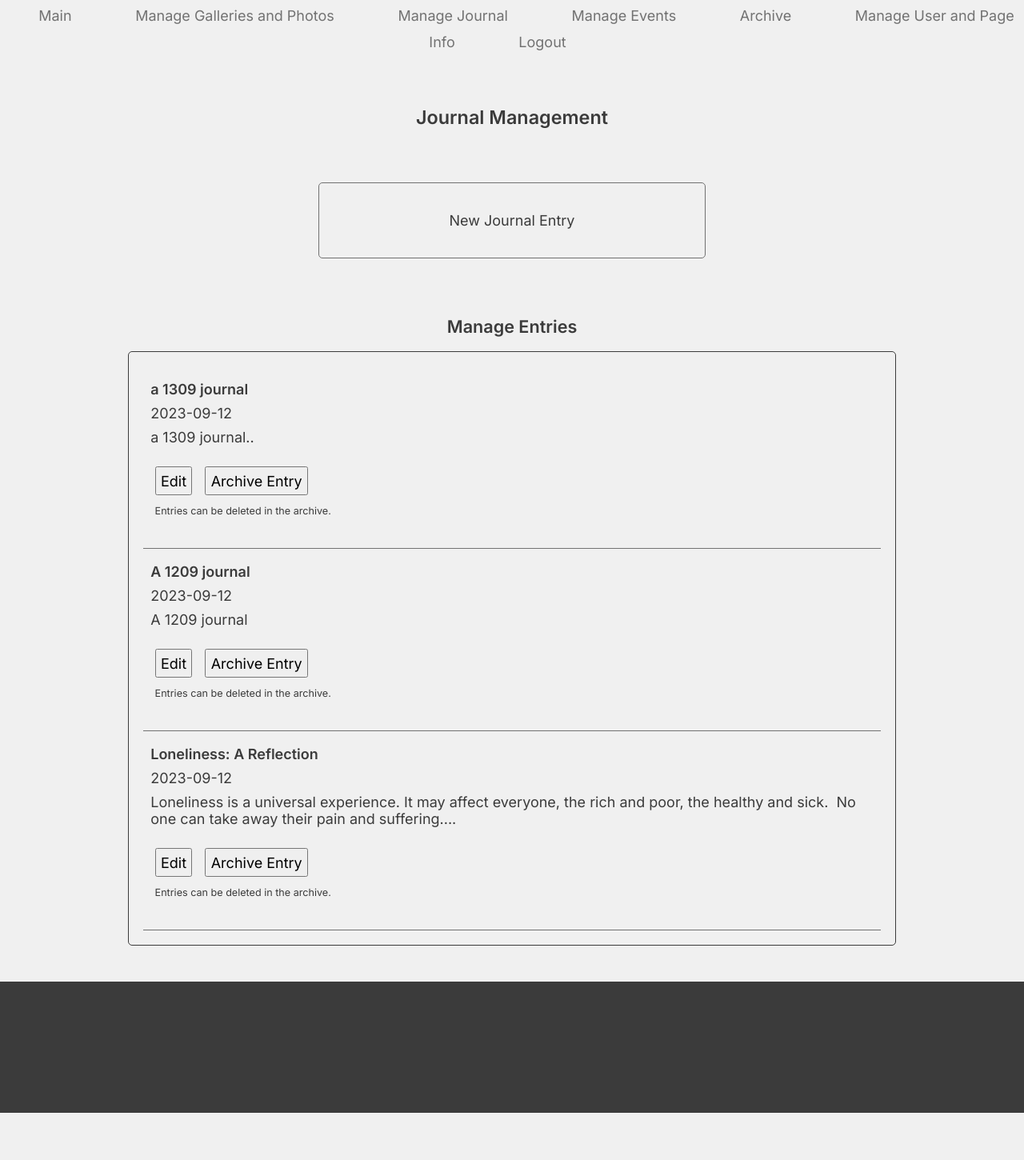
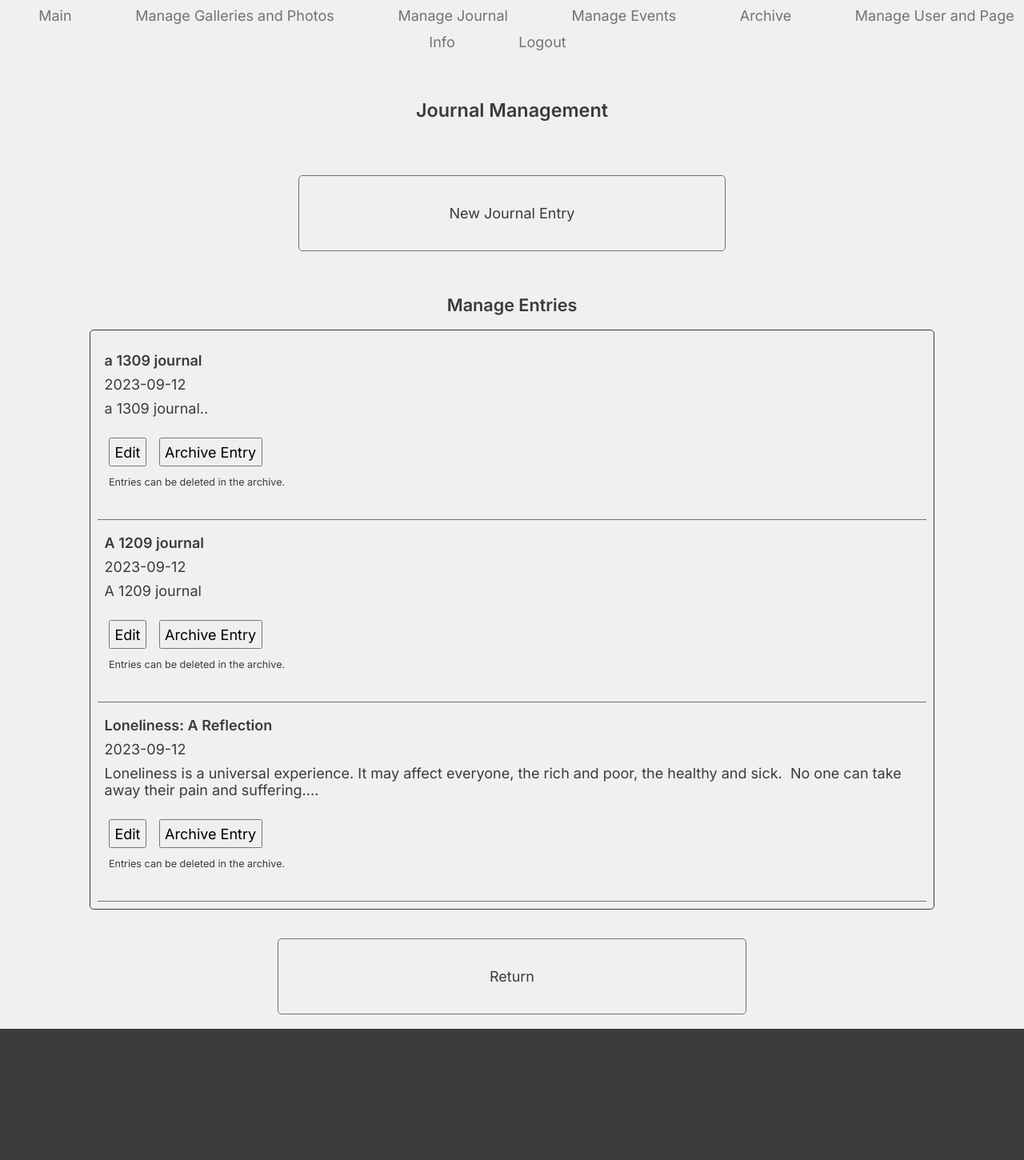
Before and after one commit to teltomas/PhotoWebApp, a Flask app: page /ar_mngt?artp=journal in a window 1280 px wide. Shown: the part 489-1939 px from the top of the page at 80% size. Before the commit the page ends 1880 px from the top, so only its background shows below. Run offline with Flask 3, Linux system fonts and the light colour scheme; the visitor is signed in with stand-in values (Sample User, id 1); data comes from the database, SQL or seed files in the repository.

Commit message:
Return button in all management sections

```diff
--- a/static/styles.css
+++ b/static/styles.css
@@ -404,11 +404,10 @@ input[type=checkbox]:checked:after {
 }
 
 .mngt_container {
-    width: 80%;
+    width: 90%;
     margin:auto;
     margin-top: 2rem;
     margin-bottom: 1rem;
-    padding: 0.5rem;
     text-align: center;
 }
 
@@ -438,8 +437,8 @@ input[type=checkbox]:checked:after {
     border: 1px solid #3b3b3b;
     border-radius: 5px;
     margin-top: 1rem;
-    padding: 1rem;
     overflow-y: auto;
+    padding: 0.5rem;
 }
 
 .artmngcontainer {
--- a/templates/ar_mngt.html
+++ b/templates/ar_mngt.html
@@ -55,4 +55,8 @@
 
 </div>
 
+<ul>
+    <a href="javascript:history.back()"><li class="limngt">Return</li></a>
+</ul>
+
 {% endblock %}
--- a/templates/ar_new.html
+++ b/templates/ar_new.html
@@ -40,4 +40,8 @@
 
 </div>
 
+<ul>
+    <a href="javascript:history.back()"><li class="limngt">Return</li></a>
+</ul>
+
 {% endblock %}
--- a/templates/archive.html
+++ b/templates/archive.html
@@ -48,4 +48,8 @@
 
 </div>
 
+<ul>
+    <a href="javascript:history.back()"><li class="limngt">Return</li></a>
+</ul>
+
 {% endblock %}
--- a/templates/aspect_mngt.html
+++ b/templates/aspect_mngt.html
@@ -72,4 +72,8 @@
 
 </div>
 
+<ul>
+    <a href="javascript:history.back()"><li class="limngt">Return</li></a>
+</ul>
+
 {% endblock %}
--- a/templates/base_mngt.html
+++ b/templates/base_mngt.html
@@ -96,4 +96,8 @@
 
 </div>
 
+<ul>
+    <a href="javascript:history.back()"><li class="limngt">Return</li></a>
+</ul>
+
 {% endblock %}
--- a/templates/edit_entry.html
+++ b/templates/edit_entry.html
@@ -43,4 +43,9 @@
 
 </div>
 
+<ul>
+    <a href="javascript:history.back()"><li class="limngt">Return</li></a>
+</ul>
+
+
 {% endblock %}
--- a/templates/gall_edit.html
+++ b/templates/gall_edit.html
@@ -117,4 +117,8 @@ Edit Gallery Info - {{ gallery.title }}
 
 </div>
 
+<ul>
+    <a href="/gall_mngt"><li class="limngt">Return</li></a>
+</ul>
+
 {% endblock %}
--- a/templates/gall_mngt.html
+++ b/templates/gall_mngt.html
@@ -102,5 +102,9 @@
 
 </div>
 
+<ul>
+    <a href="javascript:history.back()"><li class="limngt">Return</li></a>
+</ul>
+
 
 {% endblock %}
--- a/templates/gall_new.html
+++ b/templates/gall_new.html
@@ -31,4 +31,8 @@ Create New Gallery
 
 </div>
 
+<ul>
+    <a href="javascript:history.back()"><li class="limngt">Return</li></a>
+</ul>
+
 {% endblock %}
--- a/templates/pg_mngt.html
+++ b/templates/pg_mngt.html
@@ -17,6 +17,8 @@
         <a href="aspect_mngt"><li class="limngt">Aspect Management</li></a>
         <a href="profile_mngt"><li class="limngt">Profile Management</li></a>
         <a href="base_mngt"><li class="limngt">Base Settings</li></a>
+        <a href="javascript:history.back()"><li class="limngt">Return</li></a>
+
     </ul>
 
 </div>
--- a/templates/profile_mngt.html
+++ b/templates/profile_mngt.html
@@ -186,4 +186,8 @@
 
 </div>
 
+<ul>
+    <a href="javascript:history.back()"><li class="limngt">Return</li></a>
+</ul>
+
 {% endblock %}
```
Also changed, not shown: photowebapp.db.
